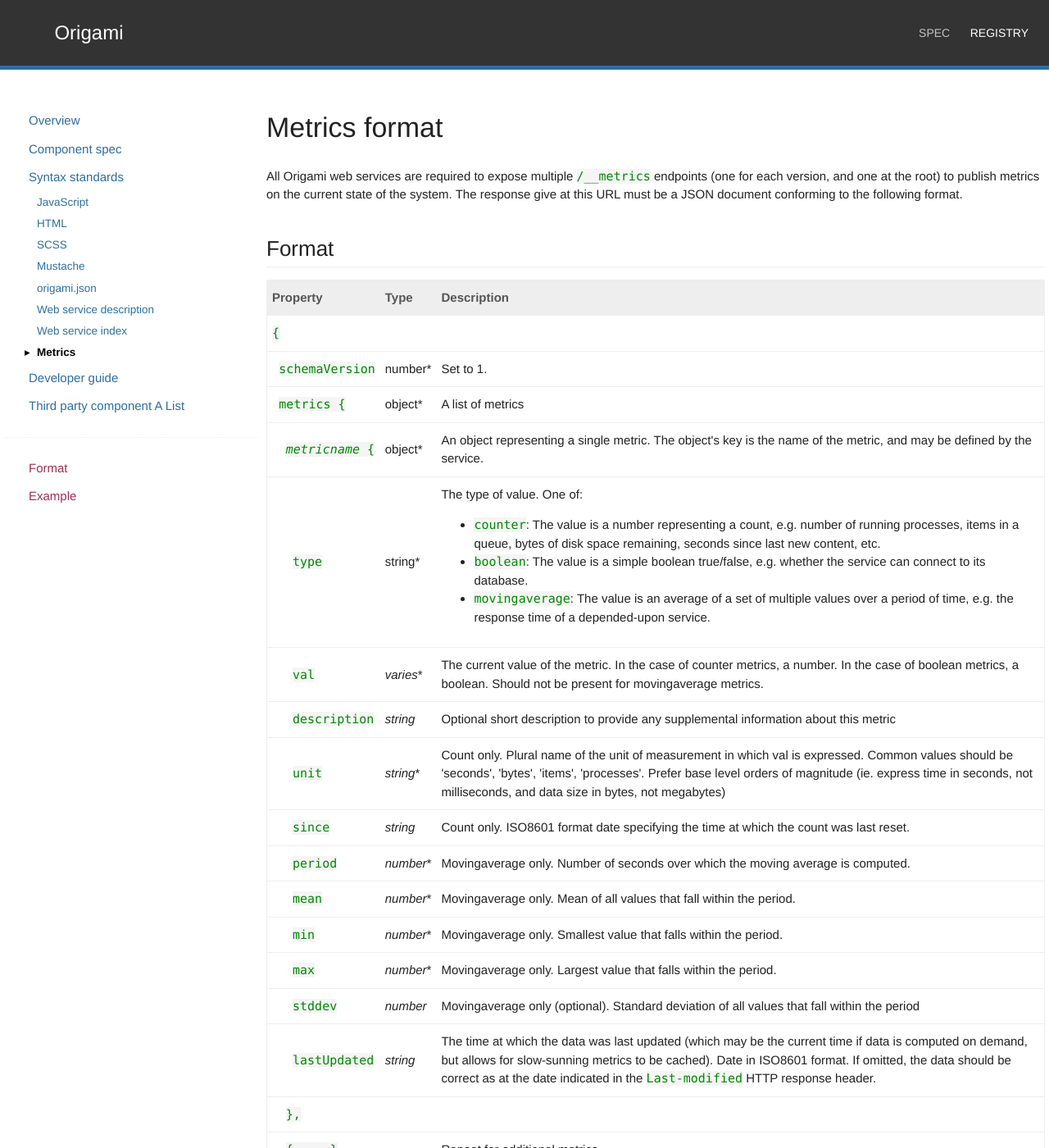
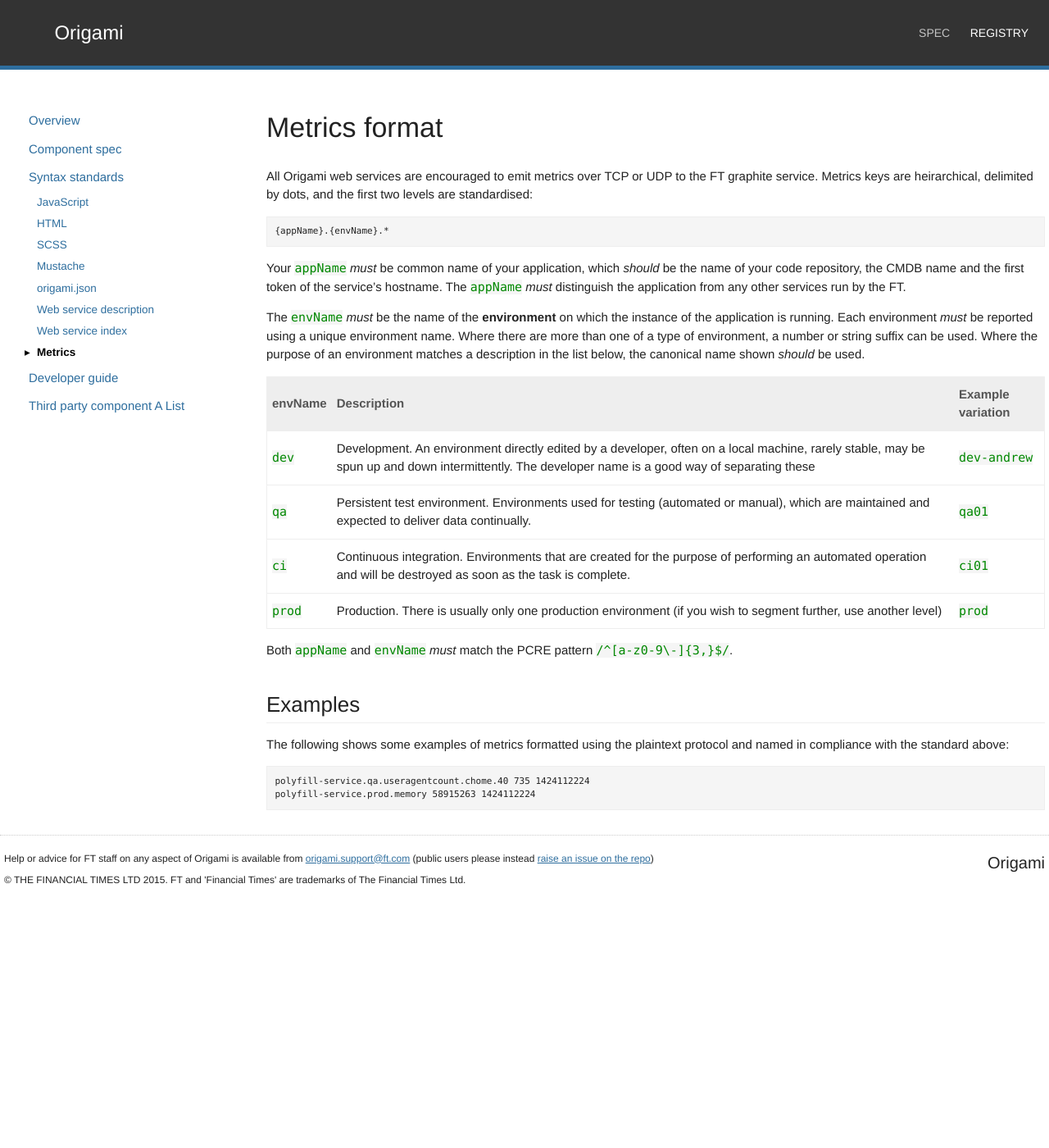
Before and after one commit to Financial-Times/ft-origami, a Jekyll site: the page built from docs/syntax/metrics.md, in a window 1280 px wide and 1400 px high. Shown: the whole window at 82% size. Built offline with Jekyll 4.4.1, drawn with Linux system fonts in a browser that asks for light colours; some web fonts are replaced; comment, search, counter and statistics services are not loaded; some of the changed text lies outside the part shown.

Commit message:
Metrics should now use Graphite

```diff
--- a/docs/syntax/metrics.md
+++ b/docs/syntax/metrics.md
@@ -7,117 +7,43 @@ permalink: /docs/syntax/metrics/
 
 # Metrics format
 
-All Origami web services are required to expose multiple `/__metrics` endpoints (one for each version, and one at the root) to publish metrics on the current state of the system.  The response give at this URL must be a JSON document conforming to the following format.
+All Origami web services are encouraged to emit metrics over TCP or UDP to the FT graphite service.  Metrics keys are heirarchical, delimited by dots, and the first two levels are standardised:
 
-## Format
+	{appName}.{envName}.*
+
+Your `appName` *must* be common name of your application, which *should* be the name of your code repository, the CMDB name and the first token of the service's hostname.  The `appName` *must* distinguish the application from any other services run by the FT.
+
+The `envName` *must* be the name of the **environment** on which the instance of the application is running.  Each environment *must* be reported using a unique environment name.  Where there are more than one of a type of environment, a number or string suffix can be used.  Where the purpose of an environment matches a description in the list below, the canonical name shown *should* be used.
 
 <table class="o-techdocs-table">
 <tr>
-	<th>Property</th>
-	<th>Type</th>
+	<th>envName</th>
 	<th>Description</th>
+	<th>Example variation</th>
 </tr><tr>
-	<td><code>{</code></td>
-	<td></td>
-	<td></td>
+	<td><code>dev</code></td>
+	<td>Development.  An environment directly edited by a developer, often on a local machine, rarely stable, may be spun up and down intermittently. The developer name is a good way of separating these</td>
+	<td><code>dev-andrew</code></td>
 </tr><tr>
-	<td>&nbsp;&nbsp;<code>schemaVersion</code></td>
-	<td>number*</td>
-	<td>Set to 1.</td>
+	<td><code>qa</code></td>
+	<td>Persistent test environment.  Environments used for testing (automated or manual), which are maintained and expected to deliver data continually.</td>
+	<td><code>qa01</code></td>
 </tr><tr>
-	<td>&nbsp;&nbsp;<code>metrics&nbsp;{</code></td>
-	<td>object*</td>
-	<td>A list of metrics</td>
+	<td><code>ci</code></td>
+	<td>Continuous integration.  Environments that are created for the purpose of performing an automated operation and will be destroyed as soon as the task is complete.</td>
+	<td><code>ci01</code></td>
 </tr><tr>
-	<td>&nbsp;&nbsp;&nbsp;&nbsp;<code><em>metricname</em>&nbsp;{</code></td>
-	<td>object*</td>
-	<td>An object representing a single metric.  The object's key is the name of the metric, and may be defined by the service.</td>
-</tr><tr>
-	<td>&nbsp;&nbsp;&nbsp;&nbsp;&nbsp;&nbsp;<code>type</code></td>
-	<td>string*</td>
-	<td>
-		The type of value.  One of:
-		<ul>
-		<li><code>counter</code>: The value is a number representing a count, e.g. number of running processes, items in a queue, bytes of disk space remaining, seconds since last new content, etc.</li>
-		<li><code>boolean</code>: The value is a simple boolean true/false, e.g. whether the service can connect to its database.</li>
-		<li><code>movingaverage</code>: The value is an average of a set of multiple values over a period of time, e.g. the response time of a depended-upon service.</li>
-		</ul>
-	</td>
-</tr><tr>
-	<td>&nbsp;&nbsp;&nbsp;&nbsp;&nbsp;&nbsp;<code>val</code></td>
-	<td><em>varies</em>*</td>
-	<td>
-		The current value of the metric.  In the case of counter metrics, a number.  In the case of boolean metrics, a boolean.  Should not be present for movingaverage metrics.
-	</td>
-</tr><tr>
-	<td>&nbsp;&nbsp;&nbsp;&nbsp;&nbsp;&nbsp;<code>description</code></td>
-	<td><em>string</em></td>
-	<td>
-		Optional short description to provide any supplemental information about this metric
-	</td>
-</tr><tr>
-	<td>&nbsp;&nbsp;&nbsp;&nbsp;&nbsp;&nbsp;<code>unit</code></td>
-	<td><em>string</em>*</td>
-	<td>Count only.  Plural name of the unit of measurement in which val is expressed.  Common values should be 'seconds', 'bytes', 'items', 'processes'.  Prefer base level orders of magnitude (ie. express time in seconds, not milliseconds, and data size in bytes, not megabytes)</td>
-</tr><tr>
-	<td>&nbsp;&nbsp;&nbsp;&nbsp;&nbsp;&nbsp;<code>since</code></td>
-	<td><em>string</em></td>
-	<td>Count only.  ISO8601 format date specifying the time at which the count was last reset.</td>
-</tr><tr>
-	<td>&nbsp;&nbsp;&nbsp;&nbsp;&nbsp;&nbsp;<code>period</code></td>
-	<td><em>number</em>*</td>
-	<td>Movingaverage only.  Number of seconds over which the moving average is computed.</td>
-</tr><tr>
-	<td>&nbsp;&nbsp;&nbsp;&nbsp;&nbsp;&nbsp;<code>mean</code></td>
-	<td><em>number</em>*</td>
-	<td>Movingaverage only.  Mean of all values that fall within the period.</td>
-</tr><tr>
-	<td>&nbsp;&nbsp;&nbsp;&nbsp;&nbsp;&nbsp;<code>min</code></td>
-	<td><em>number</em>*</td>
-	<td>Movingaverage only.  Smallest value that falls within the period.</td>
-</tr><tr>
-	<td>&nbsp;&nbsp;&nbsp;&nbsp;&nbsp;&nbsp;<code>max</code></td>
-	<td><em>number</em>*</td>
-	<td>Movingaverage only.  Largest value that falls within the period.</td>
-</tr><tr>
-	<td>&nbsp;&nbsp;&nbsp;&nbsp;&nbsp;&nbsp;<code>stddev</code></td>
-	<td><em>number</em></td>
-	<td>Movingaverage only (optional).  Standard deviation of all values that fall within the period</td>
-</tr><tr>
-	<td>&nbsp;&nbsp;&nbsp;&nbsp;&nbsp;&nbsp;<code>lastUpdated</code></td>
-	<td><em>string</em></td>
-	<td>The time at which the data was last updated (which may be the current time if data is computed on demand, but allows for slow-sunning metrics to be cached).  Date in ISO8601 format.  If omitted, the data should be correct as at the date indicated in the <code>Last-modified</code> HTTP response header.</td>
-</tr><tr>
-	<td>&nbsp;&nbsp;&nbsp;&nbsp;<code>},</code></td>
-	<td></td>
-	<td></td>
-</tr><tr>
-	<td>&nbsp;&nbsp;&nbsp;&nbsp;<code>{ ... }</code></td>
-	<td></td>
-	<td>Repeat for additional metrics</td>
-</tr><tr>
-	<td>&nbsp;&nbsp;<code>}</code></td>
-	<td></td>
-	<td></td>
-</tr><tr>
-	<td><code>}</code></td>
-	<td></td>
-	<td></td>
+	<td><code>prod</code></td>
+	<td>Production.  There is usually only one production environment (if you wish to segment further, use another level)</td>
+	<td><code>prod</code></td>
 </tr>
 </table>
 
-The HTTP response that delivers the metrics content *must* contain a `Last-Modified` response header, whose value should be the last updated time for any metric that does not have its own `lastUpdated` property.
+Both `appName` and `envName` *must* match the PCRE pattern `/^[a-z0-9\-]{3,}$/`.
 
-## Example
+## Examples
 
-<?prettify linenums=1?>
-	{
-	  "schemaVersion": 1,
-	  "metrics": {
-	     "queueLength": {"type": "counter", "val": 74, "lastUpdated":"2013-08-15T09:34:00Z"},
-	     "workerProcessCount": {"type":"counter", "val":4, "lastUpdated":"2013-08-15T09:34:00Z"},
-	     "memcacheConnected": {"type":"boolean", "val":true, "lastUpdated":"2013-08-15T09:34:00Z"},
-	     "twitterReachable": {"type":"boolean", "val":true, "lastUpdated":"2013-08-15T09:34:00Z"},
-	     "twitterRespTime": {"type":"movingaverage", "period":60, "mean":3.65, "min":0.8, "max":7.65, "stddev":0.45, "lastUpdated":"2013-08-15T09:34:00Z"}
-	   }
-	}
+The following shows some examples of metrics formatted using the plaintext protocol and named in compliance with the standard above:
+
+	polyfill-service.qa.useragentcount.chome.40 735 1424112224
+	polyfill-service.prod.memory 58915263 1424112224
```
Also changed, not shown: docs/component-spec/web-services.md (+30 -3 lines).
